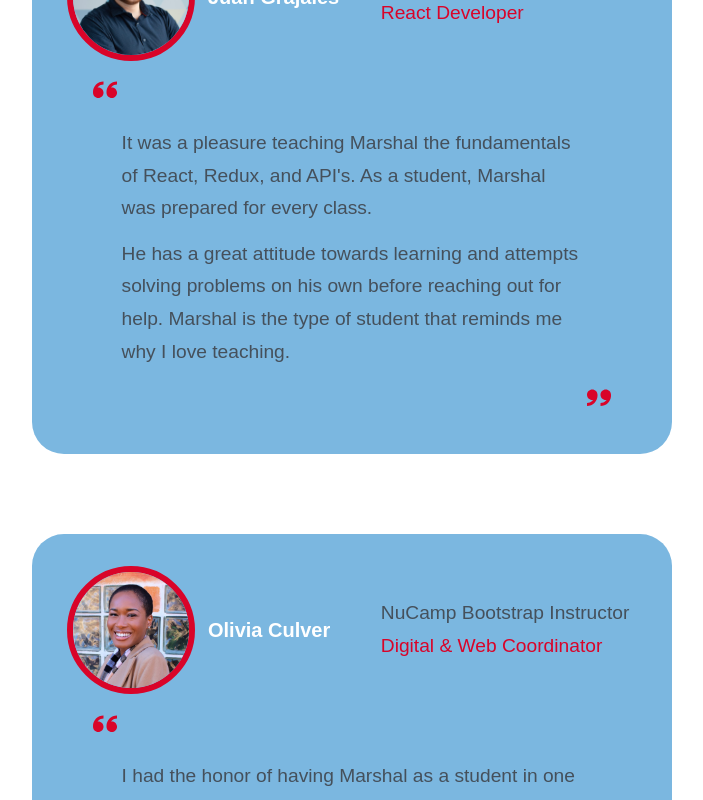
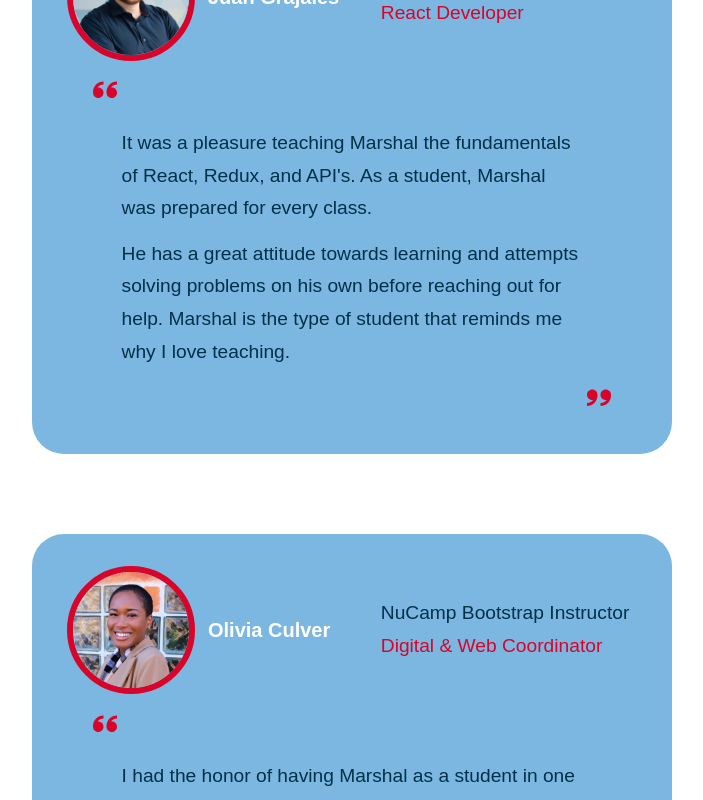
Before and after one commit to remarshal/marshal-rocks-react, a React (Create React App) app: page / in a window 1280 px wide. Shown: the part 8360-9160 px from the top of the page, without its empty margins (288-991 px from the left). Built offline with nearby package versions, Linux system fonts and the light colour scheme; a web font is replaced by a local one.

Commit message:
client title color

```diff
--- a/src/Components/Testimonials.jsx
+++ b/src/Components/Testimonials.jsx
@@ -38,7 +38,7 @@ const Testimonials = () => {
                             </div>
                             <h5 className='client--name'>Olivia Culver</h5>
                             <div className="client--title">
-                                <p className='client--title'>NuCamp Bootstrap Instructor <br></br> <a href="#" target='_blank' >Digital & Web Coordinator</a></p>
+                                <p>NuCamp Bootstrap Instructor <br></br> <a href="#" target='_blank' >Digital & Web Coordinator</a></p>
                             </div>
                         </div>
                         <div className='quote--icons-left' ><ImQuotesLeft /></div>
--- a/src/Components/testimonials.css
+++ b/src/Components/testimonials.css
@@ -1,5 +1,3 @@
-
-
 .container.testimonial--container {
   width: 50%;
 }
@@ -34,9 +32,14 @@
   color: var(--color-white);
 }
 
+.client--title p {
+    color: var(--color-dark);
+}
+
 .client--review {
   width: 80%;
   margin: 0.8rem auto 0;
+  color: var(--color-dark);
 }
 
 .quote--icons-left {
```
